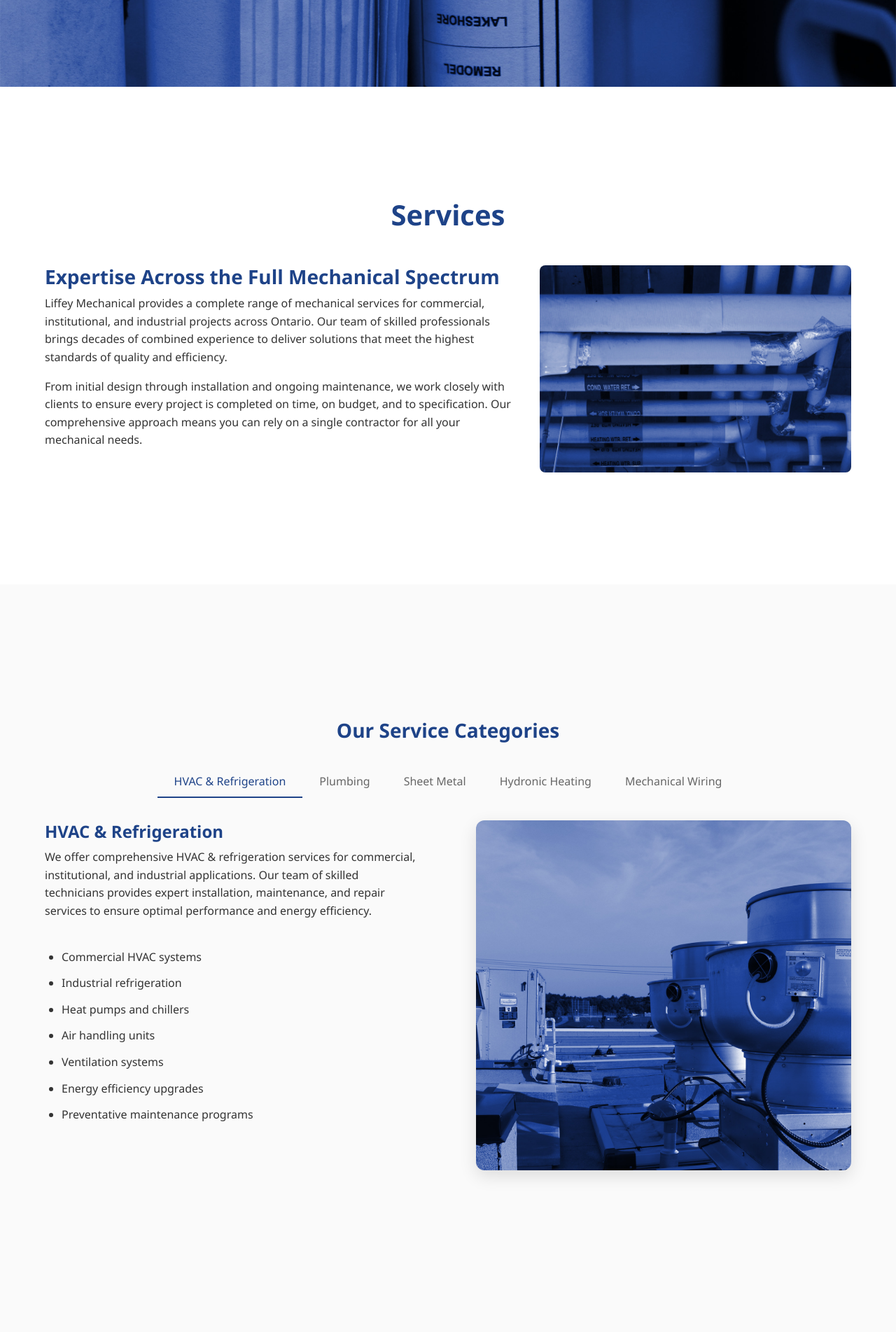
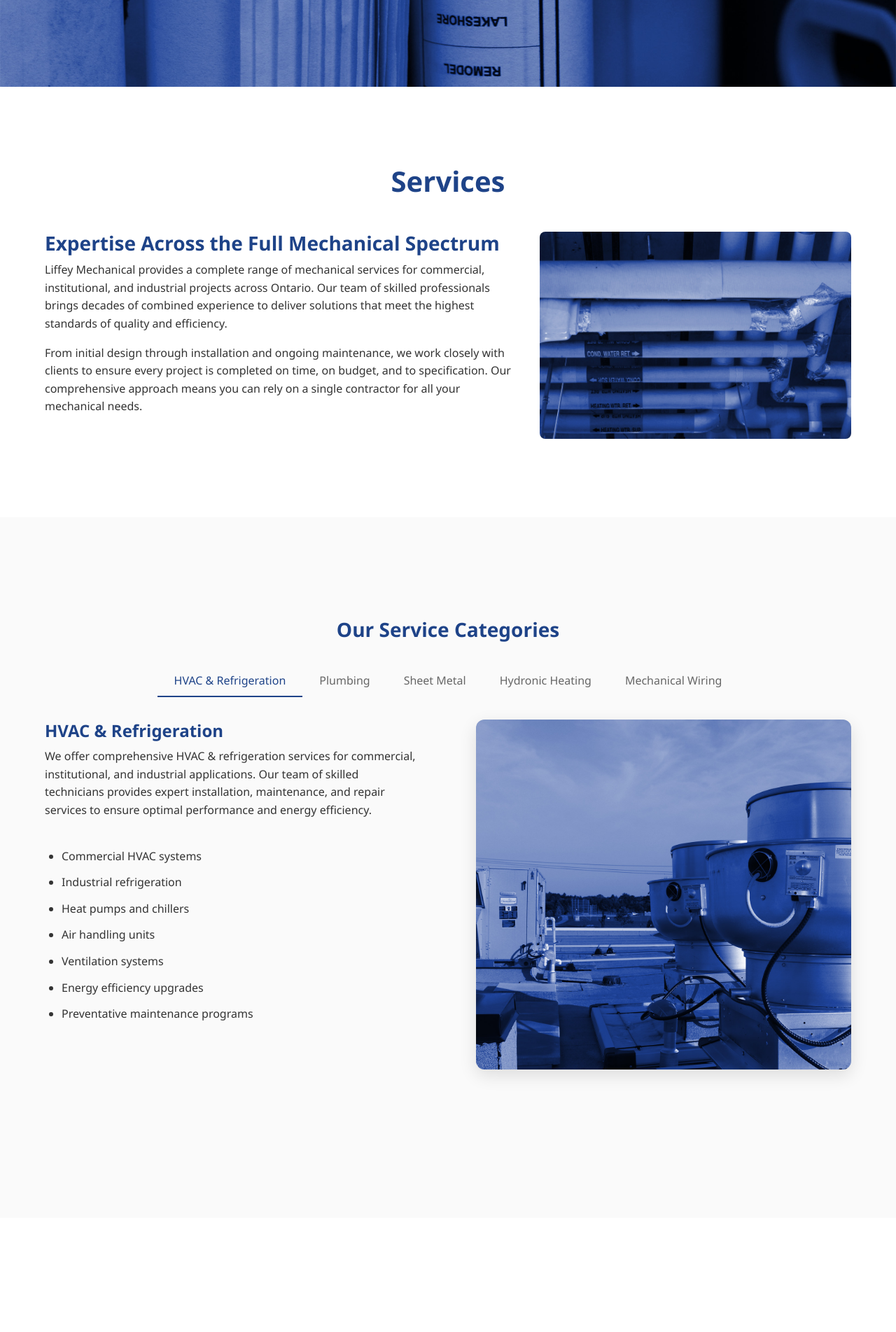
Before and after one commit to liffey-git/liffmech, a React (Create React App) app: page /services in a window 1280 px wide. Shown: the part 260-2163 px from the top of the page at 70% size. Built offline with nearby package versions, Linux system fonts and the light colour scheme.

Commit message:
Spacing Update
Minor section spacing updates

```diff
--- a/src/pages/ContactPage.tsx
+++ b/src/pages/ContactPage.tsx
@@ -14,7 +14,7 @@ const ContactPage: React.FC = () => {
         height="40vh"
       />
 
-      <Box sx={{ pt: 20, pb: 20 }}>
+      <Box sx={{ pt: 14, pb: 14 }}>
         <Container maxWidth="lg">
           {/* Page Header */}          <Box sx={{ mb: 6 }}>
             <Typography variant="h1" component="h1" align="center" gutterBottom color="primary" fontWeight={600}>
--- a/src/pages/ServicesPage.tsx
+++ b/src/pages/ServicesPage.tsx
@@ -22,7 +22,7 @@ const ServicesPage: React.FC = () => {
         imageUrl="/images/IMG_Draft.jpg"
         height="40vh"
       />      {/* Services Title and Introduction */}
-      <Box sx={{ pt: 20, pb: 20, backgroundColor: '#fff' }}>        <Container maxWidth="lg">
+      <Box sx={{ pt: 14, pb: 14, backgroundColor: '#fff' }}>        <Container maxWidth="lg">
           <Typography variant="h1" component="h1" align="center" gutterBottom sx={{ mb: 6 }} color="primary" fontWeight={600}>
             Services
           </Typography>
@@ -69,7 +69,7 @@ const ServicesPage: React.FC = () => {
           </Box>
         </Container>
       </Box>      {/* Service Categories - Desktop Tabs View */}
-      <Box sx={{ display: { xs: 'none', md: 'block' }, pt: 20, pb: 14, backgroundColor: '#fafafa' }}>        <Container maxWidth="lg">
+      <Box sx={{ display: { xs: 'none', md: 'block' }, pt: 14, pb: 10, backgroundColor: '#fafafa' }}>        <Container maxWidth="lg">
           <Typography variant="h3" component="h2" gutterBottom align="center" sx={{ mb: 4, mt: 4 }} color="primary" fontWeight={600}>
             Our Service Categories
           </Typography>
```
